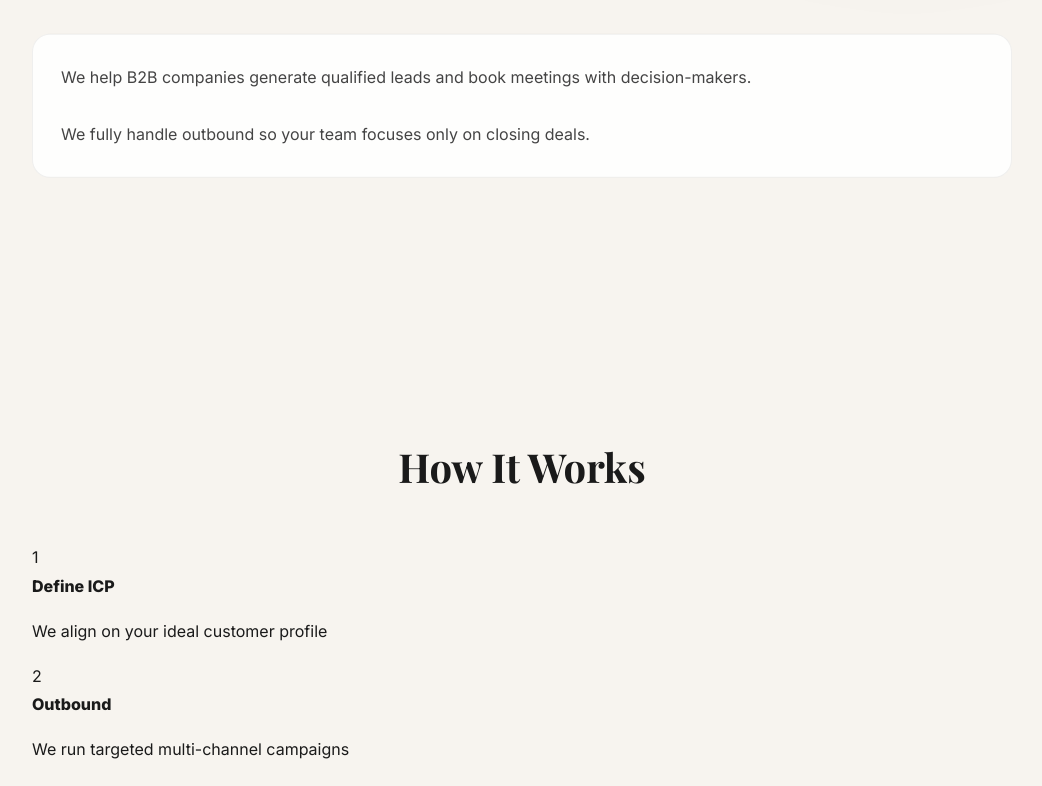
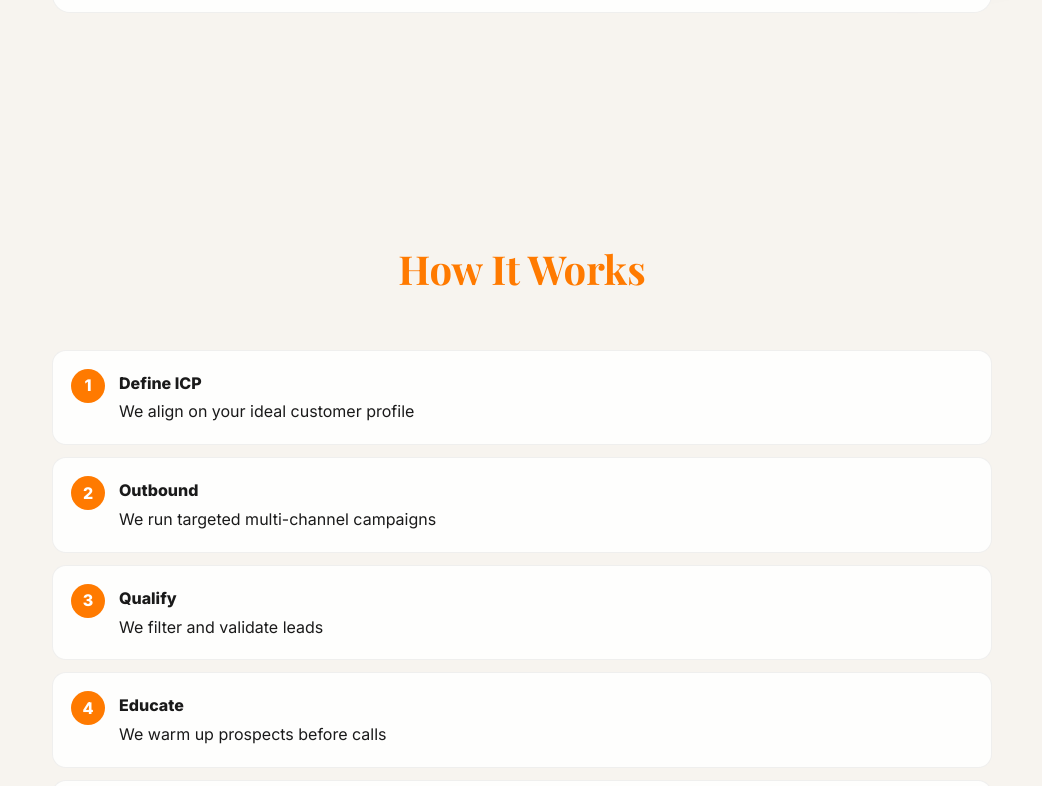
Before and after one commit to youssefamrr0582-debug/leadex-au, a React (Vite) app: page / in a window 1280 px wide. Shown: the part 1040-1826 px from the top of the page, without its empty margins (118-1160 px from the left). Built offline with nearby package versions, Linux system fonts and the light colour scheme.

Commit message:
Update styles.css

```diff
--- a/src/styles.css
+++ b/src/styles.css
@@ -1,21 +1,26 @@
 @import url('https://fonts.googleapis.com/css2?family=Inter:wght@300;400;600;800&family=Playfair+Display:wght@500;700&display=swap');
 
 /* =========================
-   BASE
+   GLOBAL
 ========================= */
+* {
+  box-sizing: border-box;
+  margin: 0;
+  padding: 0;
+}
+
 html {
   scroll-behavior: smooth;
 }
 
 body {
-  margin: 0;
   font-family: Inter, system-ui, Arial;
   background: #f7f4ef;
   color: #1a1a1a;
   line-height: 1.8;
   -webkit-font-smoothing: antialiased;
+  overflow-x: hidden;
   position: relative;
-  overflow-x: hidden;
 }
 
 /* =========================
@@ -47,6 +52,7 @@ body::after {
   z-index: 0;
 }
 
+/* keep content above effects */
 .app, .nav, .hero, .section {
   position: relative;
   z-index: 2;
@@ -67,7 +73,6 @@ body::after {
   backdrop-filter: blur(22px);
   border-bottom: 1px solid rgba(0,0,0,0.05);
   z-index: 100;
-  transition: 0.3s ease;
 }
 
 .logo {
@@ -178,7 +183,7 @@ body::after {
 }
 
 /* =========================
-   SECTIONS
+   SECTION
 ========================= */
 .section {
   padding: 110px 20px;
@@ -190,58 +195,40 @@ body::after {
   font-family: "Playfair Display", serif;
   font-size: 40px;
   text-align: center;
-  margin-bottom: 40px;
+  margin-bottom: 45px;
+  color: #ff7a00;
 }
 
 /* =========================
-   CARD (ALIVE SYSTEM)
+   GRID
+========================= */
+.grid {
+  display: grid;
+  grid-template-columns: repeat(auto-fit, minmax(280px, 1fr));
+  gap: 16px;
+}
+
+/* =========================
+   CARD
 ========================= */
 .card {
   background: rgba(255,255,255,0.85);
   border: 1px solid rgba(0,0,0,0.06);
   border-radius: 18px;
-  padding: 28px;
+  padding: 26px;
   color: #444;
   position: relative;
   overflow: hidden;
   transition: 0.4s ease;
+  font-size: 14px;
+  line-height: 1.6;
   animation: cardFloat 6s ease-in-out infinite;
 }
 
-.card::before {
-  content: "";
-  position: absolute;
-  inset: 0;
-  background: linear-gradient(120deg, transparent, rgba(255,122,0,0.08), transparent);
-  transform: translateX(-120%);
-  transition: 0.6s;
-}
-
-.card::after {
-  content: "";
-  position: absolute;
-  width: 200px;
-  height: 200px;
-  background: rgba(255,122,0,0.12);
-  filter: blur(50px);
-  top: -60px;
-  right: -60px;
-  opacity: 0;
-  transition: 0.4s;
-}
-
 .card:hover {
-  transform: translateY(-14px) scale(1.03);
+  transform: translateY(-10px) scale(1.02);
   box-shadow: 0 35px 90px rgba(0,0,0,0.08);
   border-color: rgba(255,122,0,0.35);
-}
-
-.card:hover::before {
-  transform: translateX(120%);
-}
-
-.card:hover::after {
-  opacity: 1;
 }
 
 .card b {
@@ -250,8 +237,41 @@ body::after {
   margin-bottom: 6px;
 }
 
-.card p {
-  color: #5a5a5a;
+/* =========================
+   STEPS
+========================= */
+.steps {
+  display: flex;
+  flex-direction: column;
+  gap: 12px;
+}
+
+.step {
+  display: flex;
+  gap: 14px;
+  align-items: flex-start;
+  padding: 18px;
+  background: rgba(255,255,255,0.85);
+  border: 1px solid rgba(0,0,0,0.06);
+  border-radius: 14px;
+  transition: 0.3s;
+}
+
+.step:hover {
+  transform: translateX(6px);
+  border-color: #ff7a00;
+}
+
+.step-number {
+  width: 34px;
+  height: 34px;
+  border-radius: 50%;
+  background: #ff7a00;
+  color: white;
+  display: flex;
+  align-items: center;
+  justify-content: center;
+  font-weight: bold;
 }
 
 /* =========================
@@ -320,7 +340,7 @@ input:focus, textarea:focus {
 }
 
 /* =========================
-   SCROLL REVEAL (JS CONTROLLED)
+   REVEAL
 ========================= */
 .revealOnScroll {
   opacity: 0;
```
